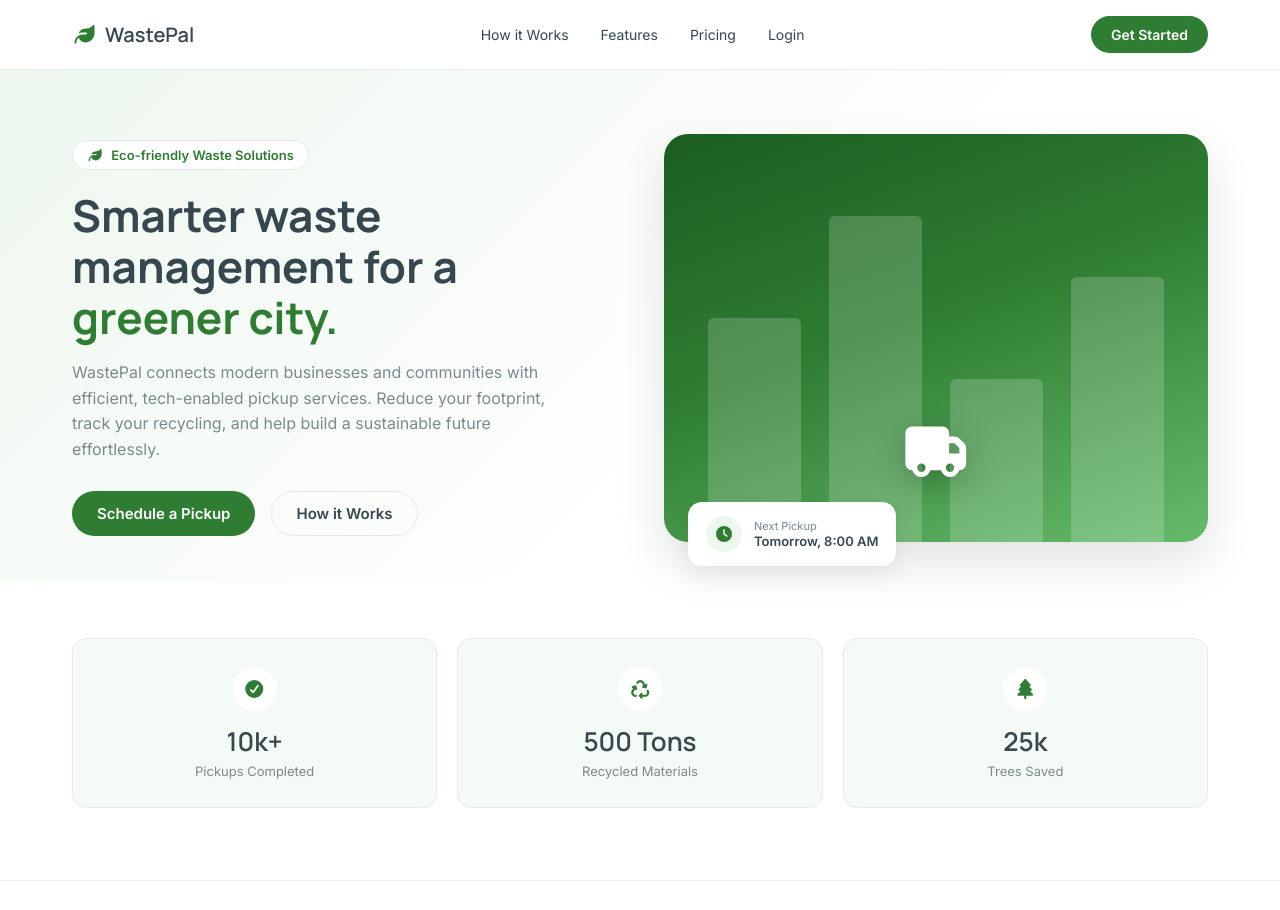
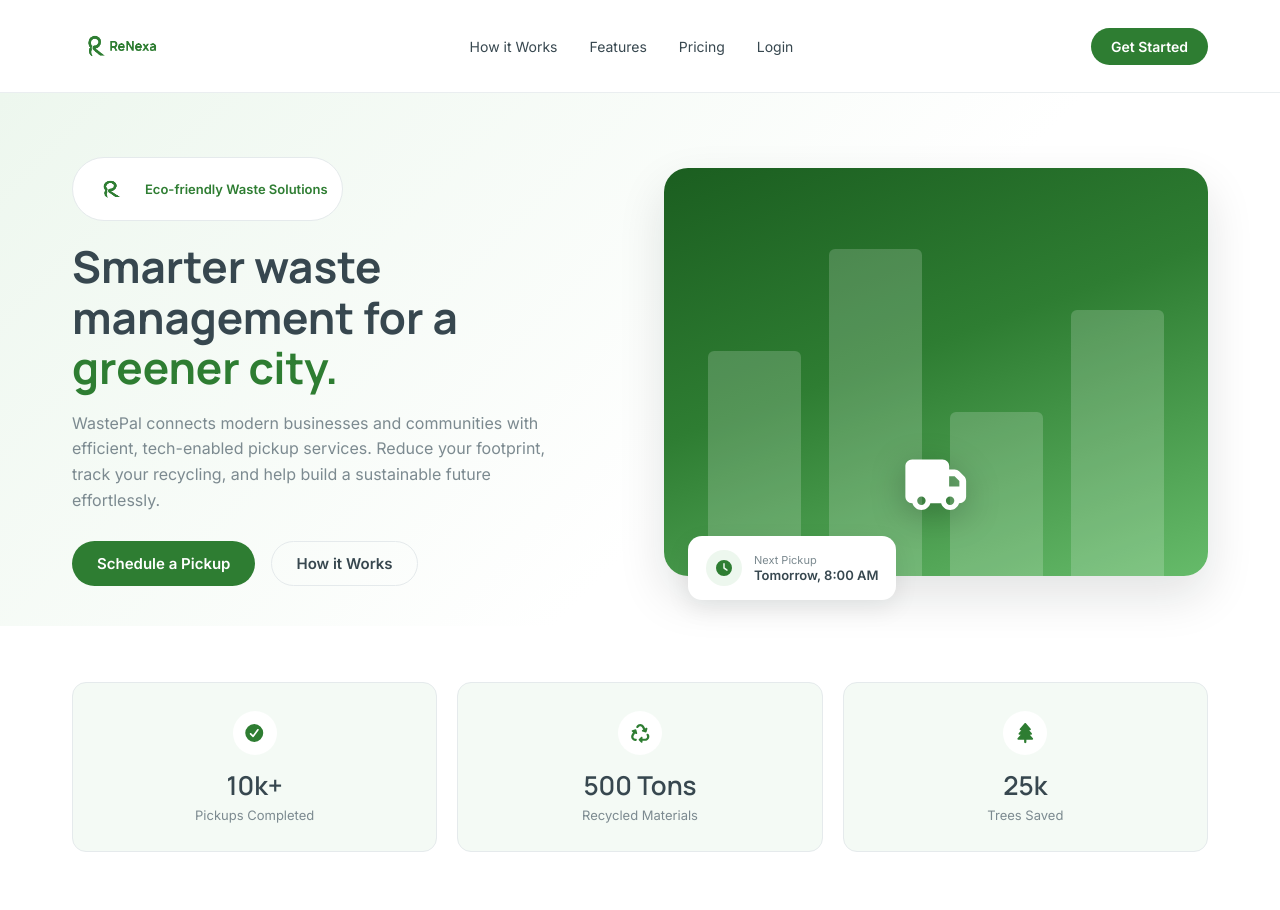
Before and after one commit to TheREBZ/WastePal-Project, a React (Vite) app: page / in a window 1280 px wide. Shown: the top 910 px of the page. Built offline with nearby package versions, Linux system fonts and the light colour scheme.

Commit message:
replace the fa's with the assets

```diff
--- a/src/components/DashboardOverview.jsx
+++ b/src/components/DashboardOverview.jsx
@@ -114,7 +114,7 @@ const DashboardOverview = ({ onNavigate }) => {
         <div className="dash-panel dash-panel--impact">
           <h2>Impact Preview</h2>
           <span className="dash-impact-icon">
-            <FontAwesomeIcon icon={faLeaf} />
+            <img src="/assets/Icon only 2.png" alt="Renexa icon" className="hero-badge-icon" width={50} height={50} />
           </span>
           <p className="dash-impact-value">15</p>
           <p className="dash-impact-label">Trees saved this year</p>
@@ -125,7 +125,7 @@ const DashboardOverview = ({ onNavigate }) => {
               <span>CO2 offset</span>
             </div>
             <div>
-              <FontAwesomeIcon icon={faLeaf} />
+              <img src="/assets/Icon only 2.png" alt="Renexa icon" className="hero-badge-icon" width={50} height={50} />
               <p>1,085 L</p>
               <span>Water saved</span>
             </div>
--- a/src/components/Footer.jsx
+++ b/src/components/Footer.jsx
@@ -9,8 +9,7 @@ const Footer = () => {
       <div className="footer-inner">
         <div className="footer-brand">
           <div className="footer-logo">
-            <FontAwesomeIcon icon={faLeaf} className="footer-logo-icon" />
-            <span>WastePal</span>
+            <img src="/assets/Horizontal-logo-2.png" alt="Renexa Logo" className="footer-logo-icon" width={100} height={60} />
           </div>
           <p>© {new Date().getFullYear()} WastePal. Eco-friendly waste management solutions.</p>
         </div>
--- a/src/components/Navbar.jsx
+++ b/src/components/Navbar.jsx
@@ -21,9 +21,8 @@ const Navbar = () => {
   return (
     <header className="navbar">
       <div className="navbar-inner">
-        <Link to="/" className="navbar-logo" onClick={closeMenu}>
-          <FontAwesomeIcon icon={faLeaf} className="navbar-logo-icon" />
-          <span>WastePal</span>
+        <Link href="/" className="navbar-logo" onClick={closeMenu}>
+          <img src="/assets/Horizontal-logo-2.png" alt="Renexa Logo" width={100} height={60} />
         </Link>
 
         <nav className={`navbar-links ${menuOpen ? "navbar-links--open" : ""}`}>
--- a/src/pages/Dashboard.jsx
+++ b/src/pages/Dashboard.jsx
@@ -227,9 +227,9 @@ const renderSupport = () => (
 
       <aside className={`dash-sidebar ${sidebarOpen ? "dash-sidebar--open" : ""}`}>
         <div className="dash-logo">
-          <FontAwesomeIcon icon={faLeaf} className="dash-logo-icon" />
+          <img src="/assets/Horizontal-logo-2.png" alt="Renexa Logo" width={100} height={60} />
           <div>
-            <p>WastePal</p>
+            {/* <p>WastePal</p> */}
             <span>Business Plan</span>
           </div>
         </div>
--- a/src/pages/Home.jsx
+++ b/src/pages/Home.jsx
@@ -24,7 +24,8 @@ const Home = () => {
         <div className="hero-inner">
           <div className="hero-copy">
             <span className="hero-badge">
-              <FontAwesomeIcon icon={faLeaf} /> Eco-friendly Waste Solutions
+              <img src="/assets/Icon only 2.png" alt="Renexa icon" className="hero-badge-icon" width={50} height={50} />
+              Eco-friendly Waste Solutions
             </span>
             <h1>
               Smarter waste management for a <span>greener city.</span>
--- a/src/pages/Login.jsx
+++ b/src/pages/Login.jsx
@@ -39,8 +39,7 @@ const Login = () => {
     <main className="auth-page">
       <div className="auth-card">
         <div className="auth-logo">
-          <FontAwesomeIcon icon={faLeaf} className="auth-logo-icon" />
-          <span>WastePal</span>
+          <img src="/assets/Horizontal-logo-2.png" alt="Renexa Logo" width={100} height={60} />
         </div>
         <h1>Welcome Back</h1>
         <p className="auth-subtitle">Log in to manage your eco-impact.</p>
```
Also changed, not shown: Public/assets/Horizontal-logo-2.png (renamed from Public/assets/Horizontal logo 2.png).
